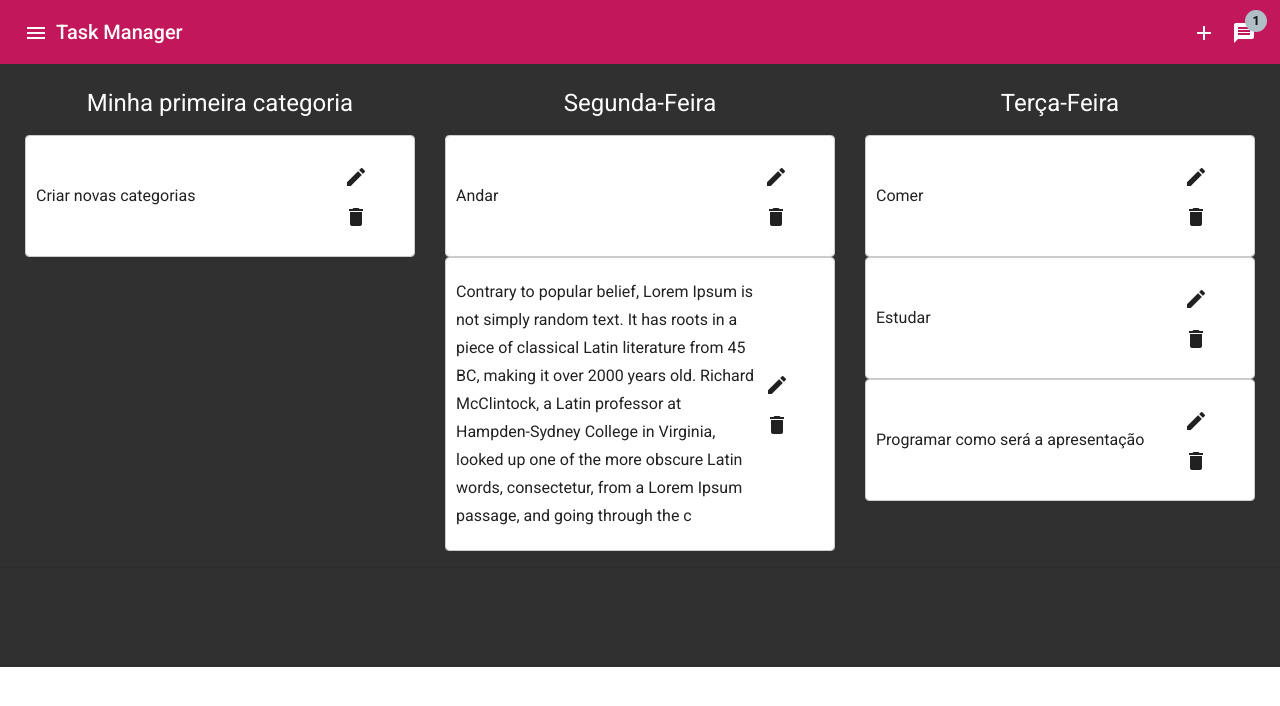
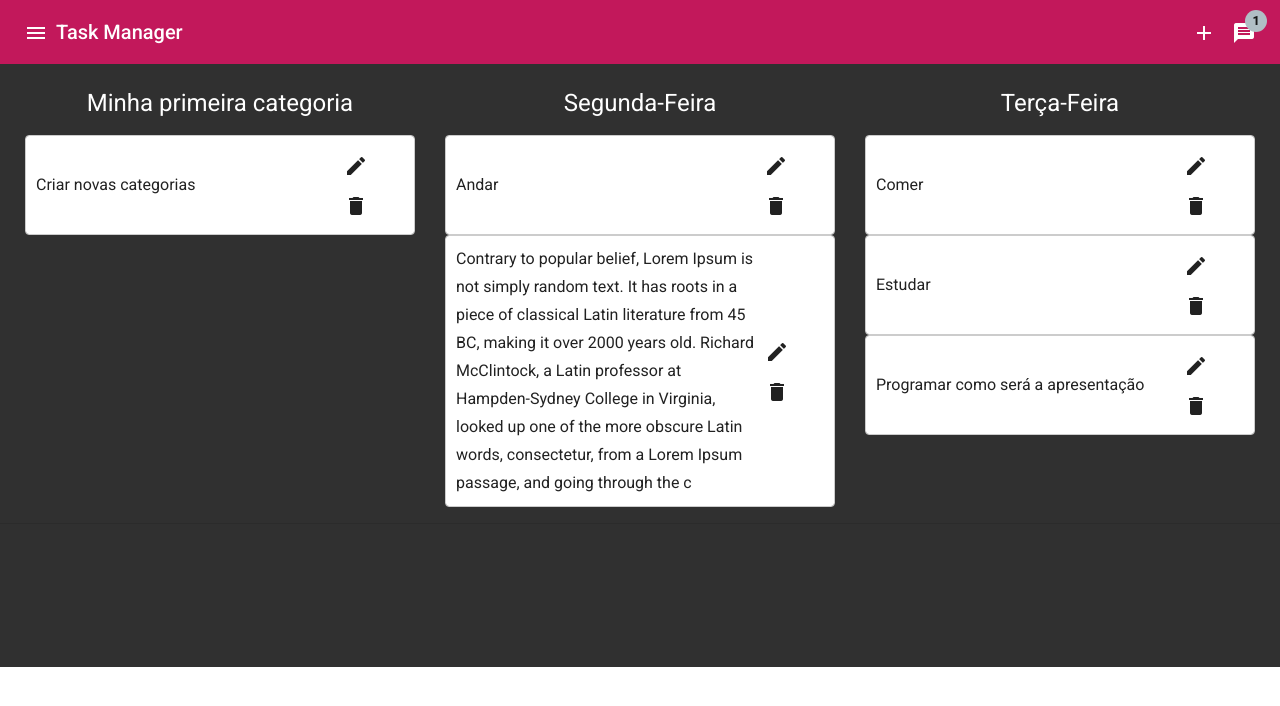
Before and after one commit to danillotc/To-Do-List, an Angular app: page /home in a window 1280 px wide. Shown: the top 706 px of the page. Built offline with nearby package versions, Linux system fonts and the light colour scheme; data requests are answered from the project's data file.

Commit message:
módulos reorganizados

```diff
--- a/src/app/components/drag-drop/drag-drop.component.css
+++ b/src/app/components/drag-drop/drag-drop.component.css
@@ -10,7 +10,7 @@
 }
 
 .example-box {
-  padding: 20px 10px;
+  padding: 9px 10px;
   border-bottom: solid 1px #ccc;
   color: rgba(0, 0, 0, 0.87);
   display: flex;
```
Also changed, not shown: src/app/modules/login/login.module.ts (deleted, +0 -12 lines), src/app/modules/menu/menu.module.ts (deleted, +0 -12 lines), src/app/modules/modal/modal.module.ts (deleted, +0 -12 lines), src/app/modules/table/table.module.ts (deleted, +0 -12 lines).
